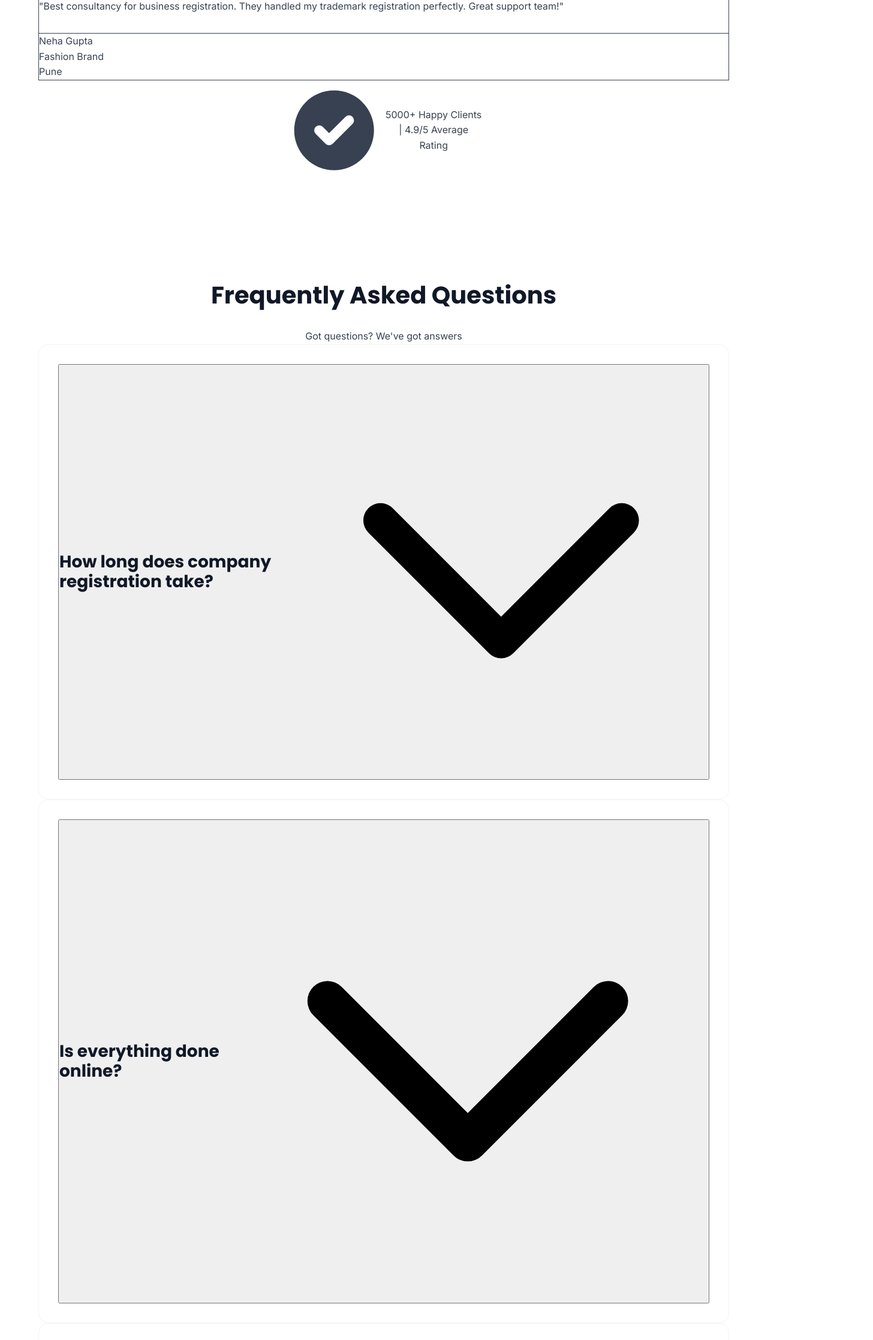
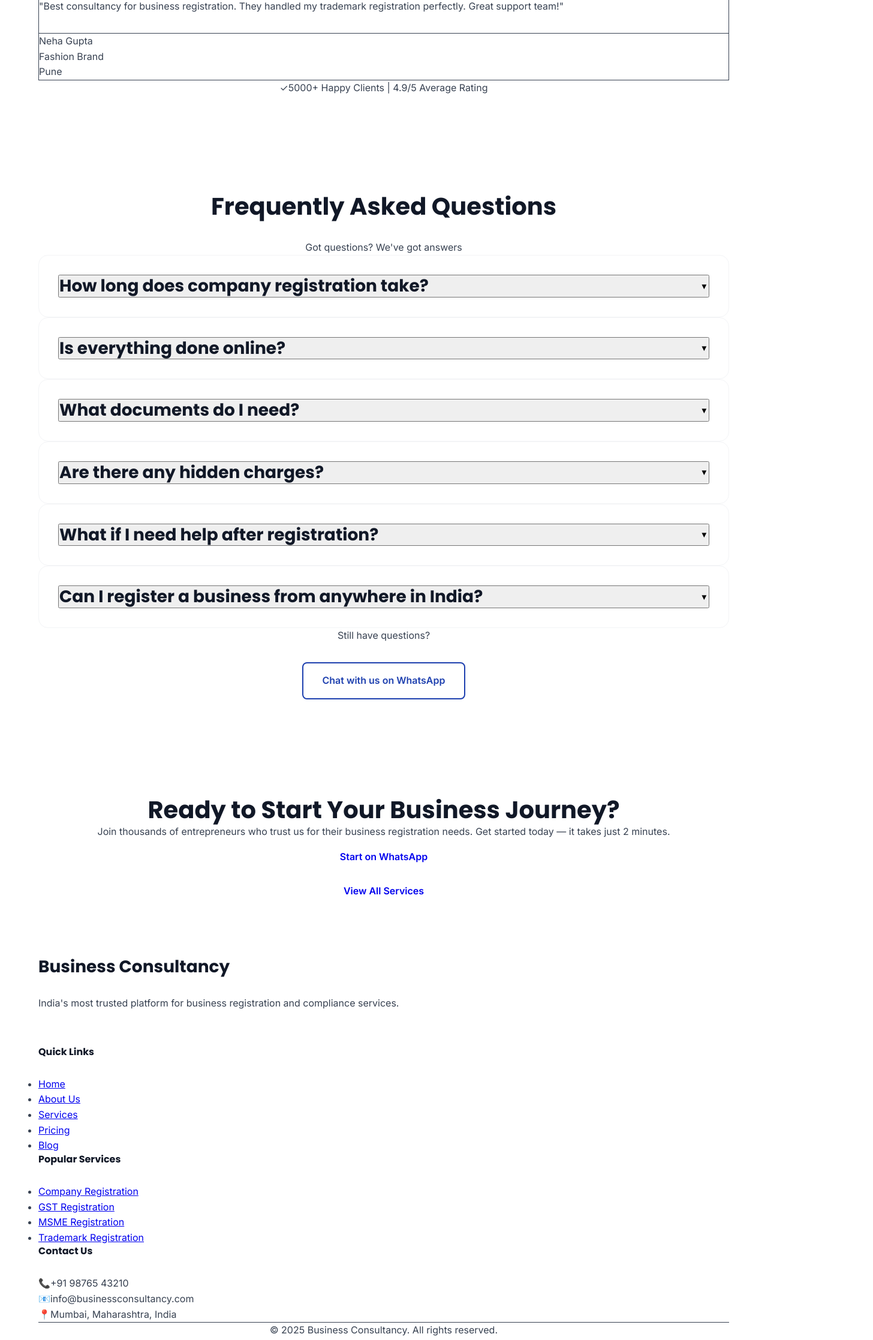
Before and after one commit to rajatagarwal14/business-consultancy-website, a Next.js app: page / in a window 1280 px wide. Shown: the part 6620-8854 px from the top of the page at 60% size, 1456 px wide, since content can reach past the window. Built offline with nearby package versions, Linux system fonts and the light colour scheme.

Commit message:
Final fix: Replace ALL remaining SVG icons with emojis/symbols
- Footer: Phone 📞, Email 📧, Location 📍 emojis
- FAQ: Down arrow ▼ character instead of huge SVG
- Testimonials: Checkmark ✓ instead of SVG
- Fixes all oversized icon issues throughout the site

```diff
--- a/components/FAQ.tsx
+++ b/components/FAQ.tsx
@@ -54,14 +54,9 @@ const FAQ = () => {
                 className="w-full text-left flex justify-between items-center"
               >
                 <h3 className="text-lg font-semibold">{faq.question}</h3>
-                <svg
-                  className={`w-6 h-6 text-primary transition-transform ${openIndex === index ? 'rotate-180' : ''}`}
-                  fill="none"
-                  stroke="currentColor"
-                  viewBox="0 0 24 24"
-                >
-                  <path strokeLinecap="round" strokeLinejoin="round" strokeWidth={2} d="M19 9l-7 7-7-7" />
-                </svg>
+                <span className={`text-2xl text-primary transition-transform ${openIndex === index ? 'rotate-180' : ''}`}>
+                  ▼
+                </span>
               </button>
               {openIndex === index && (
                 <div className="mt-4 text-gray-600">
--- a/components/Footer.tsx
+++ b/components/Footer.tsx
@@ -55,22 +55,15 @@ const Footer = () => {
             <h4 className="text-white font-semibold mb-4">Contact Us</h4>
             <ul className="space-y-3 text-sm">
               <li className="flex items-center gap-2">
-                <svg className="w-4 h-4 text-blue-400 flex-shrink-0" fill="none" stroke="currentColor" viewBox="0 0 24 24">
-                  <path strokeLinecap="round" strokeLinejoin="round" strokeWidth={2} d="M3 5a2 2 0 012-2h3.28a1 1 0 01.948.684l1.498 4.493a1 1 0 01-.502 1.21l-2.257 1.13a11.042 11.042 0 005.516 5.516l1.13-2.257a1 1 0 011.21-.502l4.493 1.498a1 1 0 01.684.949V19a2 2 0 01-2 2h-1C9.716 21 3 14.284 3 6V5z" />
-                </svg>
+                <span className="text-blue-400">📞</span>
                 <span>+91 98765 43210</span>
               </li>
               <li className="flex items-center gap-2">
-                <svg className="w-4 h-4 text-blue-400 flex-shrink-0" fill="none" stroke="currentColor" viewBox="0 0 24 24">
-                  <path strokeLinecap="round" strokeLinejoin="round" strokeWidth={2} d="M3 8l7.89 5.26a2 2 0 002.22 0L21 8M5 19h14a2 2 0 002-2V7a2 2 0 00-2-2H5a2 2 0 00-2 2v10a2 2 0 002 2z" />
-                </svg>
+                <span className="text-blue-400">📧</span>
                 <span>info@businessconsultancy.com</span>
               </li>
               <li className="flex items-center gap-2">
-                <svg className="w-4 h-4 text-blue-400 flex-shrink-0" fill="none" stroke="currentColor" viewBox="0 0 24 24">
-                  <path strokeLinecap="round" strokeLinejoin="round" strokeWidth={2} d="M17.657 16.657L13.414 20.9a1.998 1.998 0 01-2.827 0l-4.244-4.243a8 8 0 1111.314 0z" />
-                  <path strokeLinecap="round" strokeLinejoin="round" strokeWidth={2} d="M15 11a3 3 0 11-6 0 3 3 0 016 0z" />
-                </svg>
+                <span className="text-blue-400">📍</span>
                 <span>Mumbai, Maharashtra, India</span>
               </li>
             </ul>
--- a/components/Testimonials.tsx
+++ b/components/Testimonials.tsx
@@ -75,9 +75,7 @@ const Testimonials = () => {
         {/* Trust Badge */}
         <div className="mt-12 text-center">
           <div className="inline-flex items-center gap-2 bg-blue-50 px-6 py-3 rounded-full">
-            <svg className="w-6 h-6 text-blue-600" fill="currentColor" viewBox="0 0 20 20">
-              <path fillRule="evenodd" d="M10 18a8 8 0 100-16 8 8 0 000 16zm3.707-9.293a1 1 0 00-1.414-1.414L9 10.586 7.707 9.293a1 1 0 00-1.414 1.414l2 2a1 1 0 001.414 0l4-4z" clipRule="evenodd" />
-            </svg>
+            <span className="text-blue-600 text-xl">✓</span>
             <span className="text-gray-700 font-medium">
               5000+ Happy Clients | 4.9/5 Average Rating
             </span>
```
